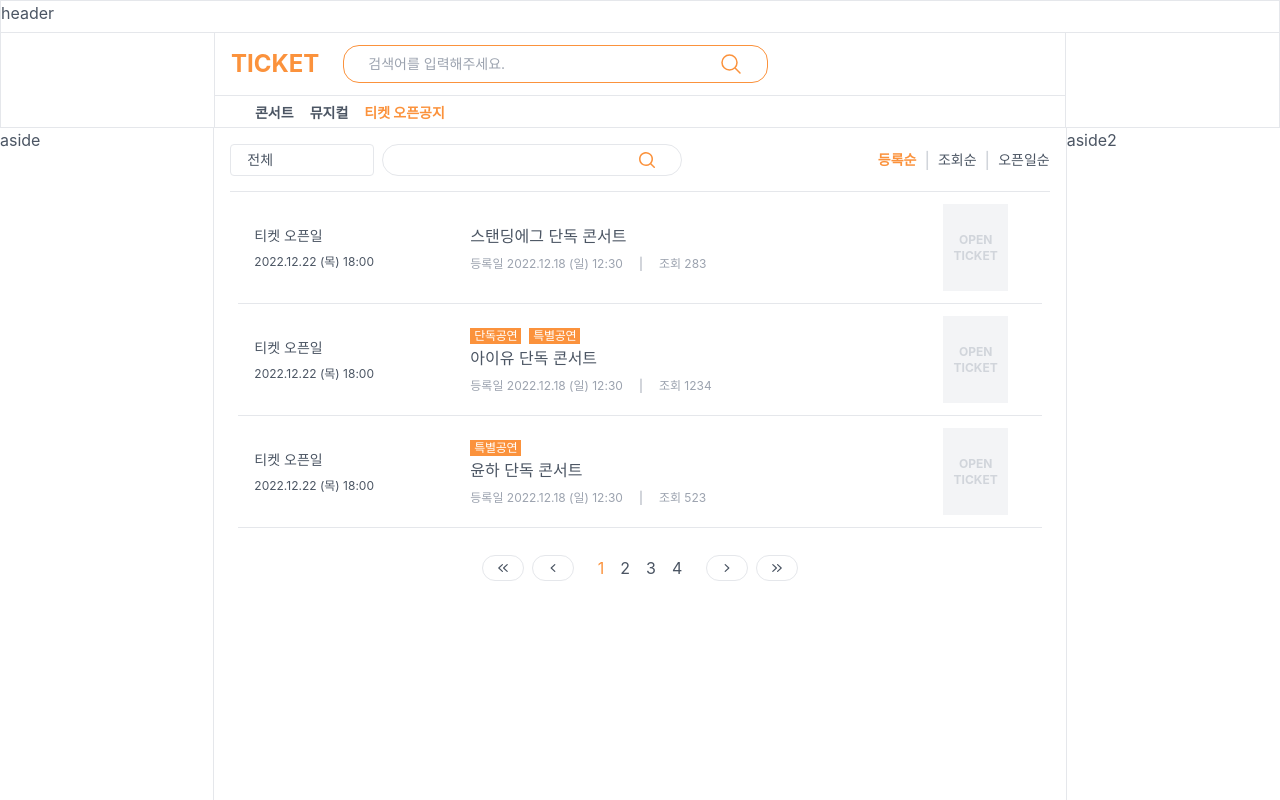
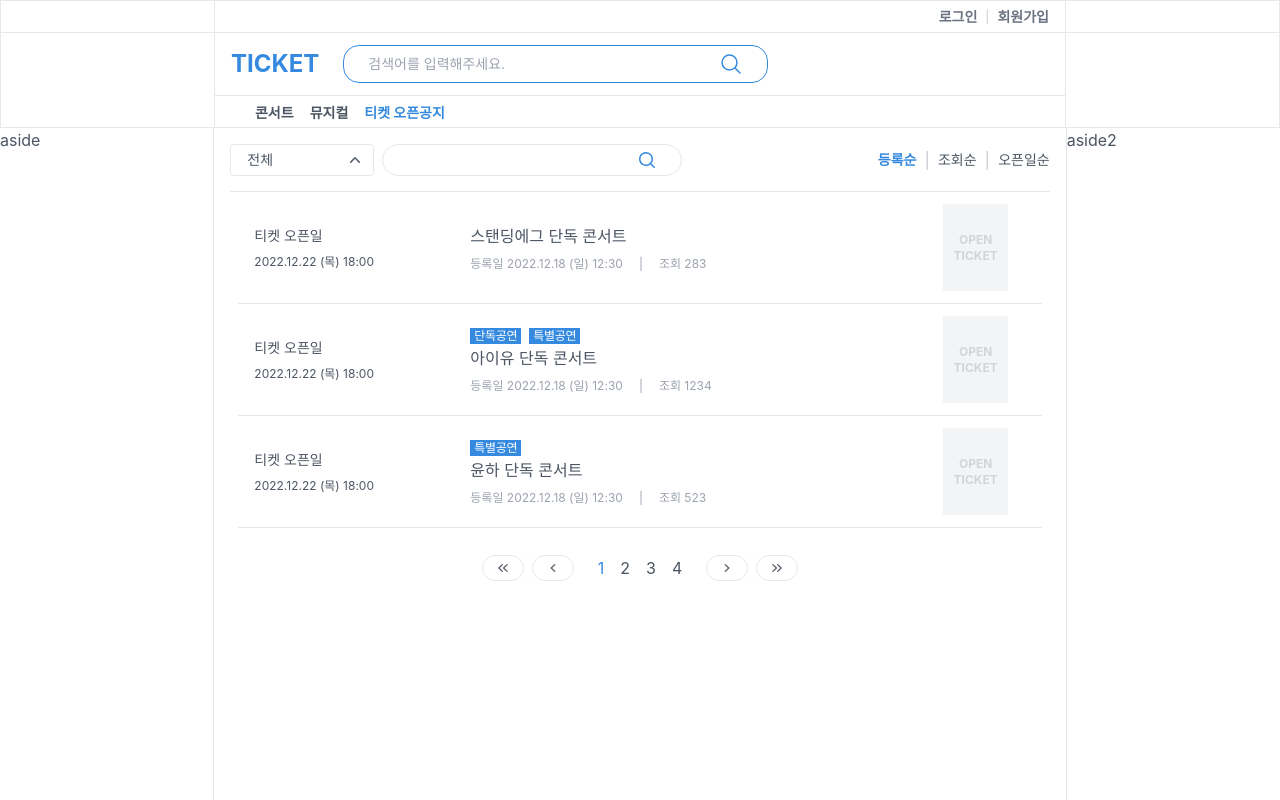
Before and after one commit to HEY-TICKET/hey_ticket, a Next.js app: page /open/page/1 in a window 1280 px wide. Built offline with nearby package versions, Linux system fonts and the light colour scheme.

Commit message:
Feat:  티켓 오픈공지 페이지 (디자인)
- 로그인, 회원가입 카테고리 헤더 추가
- Select 아이콘 추가
- SearchForm focus 디자인 추가
- custom color : jin-blue 추가

```diff
--- a/src/components/CategoryList.tsx
+++ b/src/components/CategoryList.tsx
@@ -7,23 +7,29 @@ export type OptionItemProps = {
 
 interface CategoryListProps {
   list: OptionItemProps[];
-  value: OptionItemProps;
+  value?: OptionItemProps;
   onChange: (value: OptionItemProps) => void;
+  className?: string;
 }
 
-const CategoryList = ({ list, value, onChange }: CategoryListProps) => {
+const CategoryList = ({
+  list,
+  value,
+  onChange,
+  className,
+}: CategoryListProps) => {
   return (
-    <section className={"flex gap-2"}>
+    <section className={`flex gap-2 ${className}`}>
       {list.map((item, index) => {
         const isNotLast = index + 1 !== list.length;
-        const isCurrentValue = item.value === value.value;
+        const isCurrentValue = item.value === value?.value;
         return (
           <React.Fragment key={index}>
             <button
               className={`text-[14px] ${
                 isCurrentValue
-                  ? "text-orange-400 font-bold"
-                  : "hover:text-orange-400"
+                  ? "text-jin-blue-400 font-bold"
+                  : "hover:text-jin-blue-400"
               }`}
               onClick={() => onChange(item)}
             >
--- a/src/components/Flag.tsx
+++ b/src/components/Flag.tsx
@@ -8,7 +8,7 @@ export interface FlagProps {
 const Flag = ({ children, className = "" }: FlagProps) => {
   return (
     <div
-      className={`w-fit px-1 m-0 text-xs bg-orange-400 text-white tracking-tight my-0.5 ${className}`}
+      className={`w-fit px-1 m-0 text-xs bg-jin-blue-400 text-white tracking-tight my-0.5 ${className}`}
     >
       {children}
     </div>
--- a/src/components/Pagination.tsx
+++ b/src/components/Pagination.tsx
@@ -108,7 +108,7 @@ const PageNumberButton = ({
 }) => {
   return (
     <button
-      className={`${isFocused ? "text-orange-400" : ""}`}
+      className={`${isFocused ? "text-jin-blue-400" : ""}`}
       onClick={() => onClick(children)}
     >
       {children}
--- a/src/components/SearchForm.tsx
+++ b/src/components/SearchForm.tsx
@@ -51,9 +51,13 @@ const SearchForm = ({
 }: SearchFormProps) => {
   const [value, setValue] = useState<string>("");
 
+  const [isFocused, setIsFocused] = useState(false);
+
   return (
     <form
-      className={`flex items-center rounded-2xl border w-1/2 min-w-[300px] mx-2 px-6 py-1.5 ${className?.form}`}
+      className={`flex items-center rounded-2xl border w-1/2 min-w-[300px] mx-2 px-6 py-1.5 ${
+        isFocused ? "border-jin-blue-400" : ""
+      } ${className?.form}`}
       onSubmit={(e) => {
         e.preventDefault();
         onSubmit(value);
@@ -66,8 +70,10 @@ const SearchForm = ({
         onChange={(e: React.ChangeEvent<HTMLInputElement>) =>
           setValue(e.target.value)
         }
+        onFocus={() => setIsFocused(true)}
+        onBlur={() => setIsFocused(false)}
       />
-      <button className={"text-orange-400"}>
+      <button className={"text-jin-blue-400"}>
         {iconSize === "md" ? MagnifyingGlass : MiniMagnifyingGlass}
       </button>
     </form>
--- a/src/components/Select.tsx
+++ b/src/components/Select.tsx
@@ -11,6 +11,36 @@ interface SelectProps {
   onChange: (value: SelectOption) => void;
   placeholder?: string;
 }
+
+const ChevronDown = (
+  <svg
+    xmlns="http://www.w3.org/2000/svg"
+    viewBox="0 0 20 20"
+    fill="currentColor"
+    className="w-5 h-5"
+  >
+    <path
+      fillRule="evenodd"
+      d="M5.23 7.21a.75.75 0 011.06.02L10 11.168l3.71-3.938a.75.75 0 111.08 1.04l-4.25 4.5a.75.75 0 01-1.08 0l-4.25-4.5a.75.75 0 01.02-1.06z"
+      clipRule="evenodd"
+    />
+  </svg>
+);
+
+const ChevronUp = (
+  <svg
+    xmlns="http://www.w3.org/2000/svg"
+    viewBox="0 0 20 20"
+    fill="currentColor"
+    className="w-5 h-5"
+  >
+    <path
+      fillRule="evenodd"
+      d="M14.77 12.79a.75.75 0 01-1.06-.02L10 8.832 6.29 12.77a.75.75 0 11-1.08-1.04l4.25-4.5a.75.75 0 011.08 0l4.25 4.5a.75.75 0 01-.02 1.06z"
+      clipRule="evenodd"
+    />
+  </svg>
+);
 
 const Select = ({
   options,
@@ -44,16 +74,22 @@ const Select = ({
   return (
     <div ref={ref} className={"relative text-sm"}>
       <div
-        className={`w-full h-8 rounded cursor-pointer transition duration-100 ease-linear ${
+        className={`flex justify-between w-full h-8 rounded cursor-pointer transition duration-100 ease-linear ${
           showOption
-            ? "outline outline-2 outline-orange-200 border border-orange-400 "
+            ? "outline outline-2 outline-jin-blue-200 border border-jin-blue-400 "
             : "border hover:border-gray-400"
         }`}
         onClick={() => setShowOption(!showOption)}
-        onBlur={() => setShowOption(false)}
       >
         <div className={"px-4 h-full flex items-center"}>
           {value ? value.label : placeholder}
+        </div>
+        <div
+          className={`duration-500 origin-center flex items-center p-2 ${
+            showOption ? "rotate-0" : "-rotate-180"
+          }`}
+        >
+          {ChevronDown}
         </div>
       </div>
       {showOption ? (
@@ -72,8 +108,8 @@ const Select = ({
                 <div
                   className={`px-4 h-full flex items-center mx-1 rounded ${
                     option.value === value?.value
-                      ? "bg-orange-400 text-white"
-                      : "hover:bg-orange-100 hover:text-orange-400"
+                      ? "bg-jin-blue-400 text-white"
+                      : "hover:bg-jin-blue-100 hover:text-jin-blue-400"
                   }`}
                 >
                   {option.label}
--- a/src/components/layout/Header.tsx
+++ b/src/components/layout/Header.tsx
@@ -2,6 +2,7 @@ import { useRouter } from "next/router";
 import Link from "next/link";
 import SearchForm from "../SearchForm";
 import React from "react";
+import CategoryList from "../CategoryList";
 
 interface NavListTypes {
   title: string;
@@ -24,12 +25,12 @@ const Header = () => {
     <div
       className={"grid grid-cols-6 grid-rows-[2em_auto] border col-span-full"}
     >
-      <header className={"col-span-full border-b"}>header</header>
+      <TopHeader />
       <section className={"col-start-2 col-end-6 flex flex-col border-x"}>
         <section className={"flex flex-1 justify-start items-center"}>
           <span
             className={
-              "text-2xl font-bold mx-4 text-orange-400 hover:text-orange-500"
+              "text-2xl font-bold mx-4 text-jin-blue-400 hover:text-jin-blue-500"
             }
           >
             <Link href={"/"}>TICKET</Link>
@@ -37,7 +38,7 @@ const Header = () => {
           <SearchForm
             onSubmit={(value) => console.log(value)}
             placeholder={"검색어를 입력해주세요."}
-            className={{ form: "border-orange-400" }}
+            className={{ form: "border-jin-blue-400" }}
           />
         </section>
         <nav className={"h-8 border-t px-8"}>
@@ -50,8 +51,8 @@ const Header = () => {
                     ...(list.query && { query: list.query }),
                   }}
                   className={`font-bold ${
-                    router.pathname === list.pathname ? "text-orange-400" : ""
-                  } mx-2 text-sm hover:text-orange-500`}
+                    router.pathname === list.pathname ? "text-jin-blue-400" : ""
+                  } mx-2 text-sm hover:text-jin-blue-500`}
                 >
                   {list.title}
                 </Link>
@@ -65,3 +66,24 @@ const Header = () => {
 };
 
 export default Header;
+
+const TopHeader = () => {
+  const categoryList = [
+    { value: "signIn", label: "로그인" },
+    { value: "signUp", label: "회원가입" },
+  ];
+
+  return (
+    <header className={"col-span-full grid grid-cols-6 border-b"}>
+      <section
+        className={`col-start-2 col-end-6 border-x flex items-center justify-end`}
+      >
+        <CategoryList
+          list={categoryList}
+          onChange={(value) => alert(JSON.stringify(value))}
+          className={"font-bold text-xs mx-4 text-gray-500"}
+        />
+      </section>
+    </header>
+  );
+};
--- a/tailwind.config.js
+++ b/tailwind.config.js
@@ -2,7 +2,15 @@
 module.exports = {
   content: ["./src/**/*.{js,ts,jsx,tsx}"],
   theme: {
-    extend: {},
+    extend: {
+      colors: {
+        "jin-blue-600": "#1373D4",
+        "jin-blue-500": "#2682DF",
+        "jin-blue-400": "#358ADF",
+        "jin-blue-300": "#4794E1",
+        "jin-blue-200": "#60A1E3",
+      },
+    },
   },
   plugins: [],
 };
```
Also changed, not shown: 1 other file (tests, documents, lock files or other folders).
